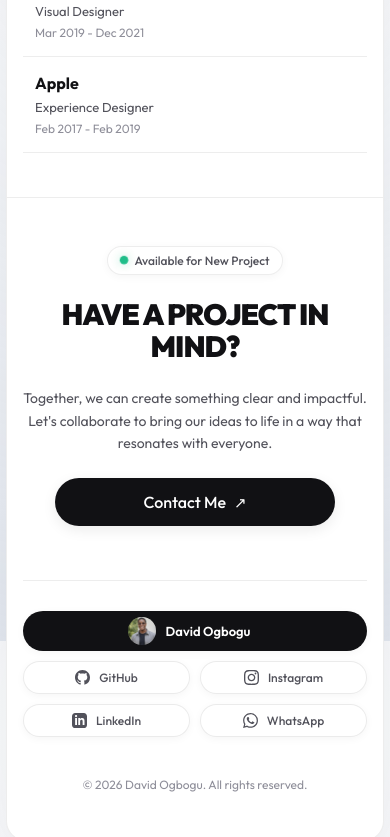
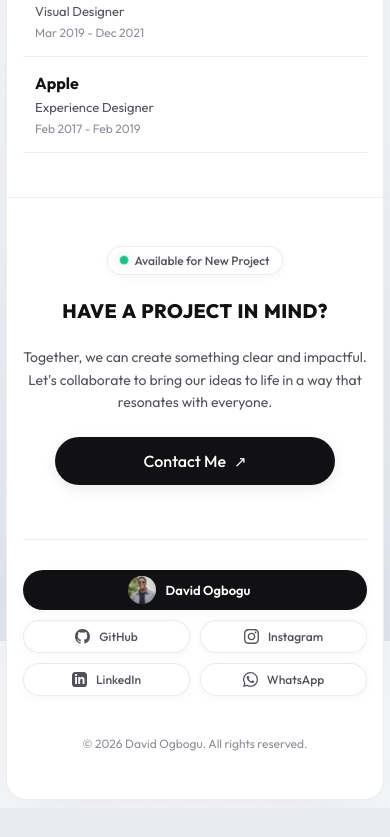
Before and after one commit to itsjust-dave/website_demo_1_portfolio_1, a plain HTML site: page index.html in a window 390 px wide. Shown: the part 3579-4416 px from the top of the page. After the commit the page ends 4387 px from the top, so only its background shows below. Drawn offline with Linux system fonts and the light colour scheme.

Commit message:
fix: format CTA headline on single line with uncluttered letter and word spacing

```diff
--- a/assets/css/style.css
+++ b/assets/css/style.css
@@ -1153,19 +1153,21 @@
 }
 
 .cta-heading {
-  font-size: clamp(32px, 6vw, 64px);
-  font-weight: 900;
-  letter-spacing: -1px;
+  font-size: clamp(22px, 4.2vw, 52px);
+  font-weight: 800;
+  letter-spacing: 0.03em;
+  word-spacing: 0.08em;
   text-transform: uppercase;
   color: var(--text-primary);
-  max-width: 800px;
-  line-height: 1.1;
+  max-width: 100%;
+  line-height: 1.2;
+  white-space: nowrap;
 }
 
 .cta-subtext {
   font-size: 16px;
   color: var(--text-secondary);
-  max-width: 600px;
+  max-width: 620px;
   line-height: 1.6;
 }
 
@@ -1672,7 +1674,10 @@
   }
 
   .cta-heading {
-    font-size: clamp(26px, 7.5vw, 36px);
+    font-size: clamp(17px, 5vw, 30px);
+    letter-spacing: 0.02em;
+    word-spacing: 0.06em;
+    white-space: nowrap;
   }
 
   .cta-subtext {
```
Also changed, not shown: ARCHITECTURE.md (+1 -0 lines).
